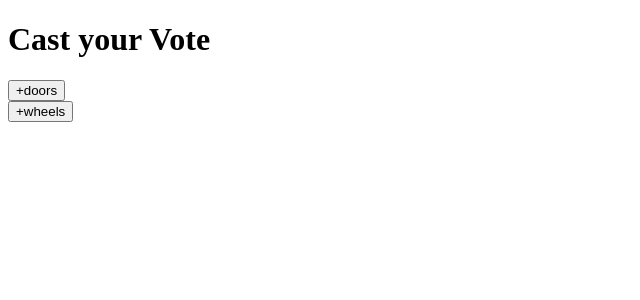
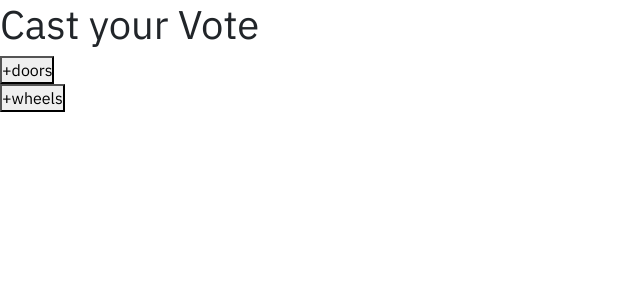
Before and after one commit to MSBivens/Doors_vs_Wheels, a Flask app: template flask_app/templates/vote_form.html in a window 1280 px wide. Shown: the top 300 px of the page, without its empty margins (0-640 px from the left). Run offline with Flask 2, Linux system fonts and the light colour scheme; the template is opened without the code that fills it, so the values that code supplies are empty; parts of the project's set-up code (start-up, migrations or seed data) failed here and were passed over.

Commit message:
added template styling and scripts

```diff
--- a/flask_app/templates/doors.html
+++ b/flask_app/templates/doors.html
@@ -4,6 +4,11 @@
     <meta charset="UTF-8">
     <meta http-equiv="X-UA-Compatible" content="IE=edge">
     <meta name="viewport" content="width=device-width, initial-scale=1.0">
+    <link rel="stylesheet" type="text/css" href="{{ url_for('static', filename='css/style.css') }}">
+    <link rel="preconnect" href="https://fonts.googleapis.com">
+    <link rel="preconnect" href="https://fonts.gstatic.com" crossorigin>
+    <link href="https://fonts.googleapis.com/css2?family=IBM+Plex+Sans&display=swap" rel="stylesheet">
+    <link href="https://cdn.jsdelivr.net/npm/bootstrap@5.0.2/dist/css/bootstrap.min.css" rel="stylesheet" integrity="sha384-EVSTQN3/azprG1Anm3QDgpJLIm9Nao0Yz1ztcQTwFspd3yD65VohhpuuCOmLASjC" crossorigin="anonymous">
     <title>Doors</title>
 </head>
 <body>
--- a/flask_app/templates/landing_page.html
+++ b/flask_app/templates/landing_page.html
@@ -4,6 +4,11 @@
     <meta charset="UTF-8">
     <meta http-equiv="X-UA-Compatible" content="IE=edge">
     <meta name="viewport" content="width=device-width, initial-scale=1.0">
+    <link rel="stylesheet" type="text/css" href="{{ url_for('static', filename='css/style.css') }}">
+    <link rel="preconnect" href="https://fonts.googleapis.com">
+    <link rel="preconnect" href="https://fonts.gstatic.com" crossorigin>
+    <link href="https://fonts.googleapis.com/css2?family=IBM+Plex+Sans&display=swap" rel="stylesheet">
+    <link href="https://cdn.jsdelivr.net/npm/bootstrap@5.0.2/dist/css/bootstrap.min.css" rel="stylesheet" integrity="sha384-EVSTQN3/azprG1Anm3QDgpJLIm9Nao0Yz1ztcQTwFspd3yD65VohhpuuCOmLASjC" crossorigin="anonymous">
     <title>Landing Page: Doors vs Wheels</title>
 </head>
 <body>
--- a/flask_app/templates/register_form.html
+++ b/flask_app/templates/register_form.html
@@ -4,6 +4,11 @@
     <meta charset="UTF-8">
     <meta http-equiv="X-UA-Compatible" content="IE=edge">
     <meta name="viewport" content="width=device-width, initial-scale=1.0">
+    <link rel="stylesheet" type="text/css" href="{{ url_for('static', filename='css/style.css') }}">
+    <link rel="preconnect" href="https://fonts.googleapis.com">
+    <link rel="preconnect" href="https://fonts.gstatic.com" crossorigin>
+    <link href="https://fonts.googleapis.com/css2?family=IBM+Plex+Sans&display=swap" rel="stylesheet">
+    <link href="https://cdn.jsdelivr.net/npm/bootstrap@5.0.2/dist/css/bootstrap.min.css" rel="stylesheet" integrity="sha384-EVSTQN3/azprG1Anm3QDgpJLIm9Nao0Yz1ztcQTwFspd3yD65VohhpuuCOmLASjC" crossorigin="anonymous">
     <title>Register email to vote</title>
 </head>
 <body>
--- a/flask_app/templates/vote_form.html
+++ b/flask_app/templates/vote_form.html
@@ -4,6 +4,11 @@
     <meta charset="UTF-8">
     <meta http-equiv="X-UA-Compatible" content="IE=edge">
     <meta name="viewport" content="width=device-width, initial-scale=1.0">
+    <link rel="stylesheet" type="text/css" href="{{ url_for('static', filename='css/style.css') }}">
+    <link rel="preconnect" href="https://fonts.googleapis.com">
+    <link rel="preconnect" href="https://fonts.gstatic.com" crossorigin>
+    <link href="https://fonts.googleapis.com/css2?family=IBM+Plex+Sans&display=swap" rel="stylesheet">
+    <link href="https://cdn.jsdelivr.net/npm/bootstrap@5.0.2/dist/css/bootstrap.min.css" rel="stylesheet" integrity="sha384-EVSTQN3/azprG1Anm3QDgpJLIm9Nao0Yz1ztcQTwFspd3yD65VohhpuuCOmLASjC" crossorigin="anonymous">
     <title>Vote</title>
 </head>
 <body>
--- a/flask_app/templates/wheels.html
+++ b/flask_app/templates/wheels.html
@@ -4,6 +4,11 @@
     <meta charset="UTF-8">
     <meta http-equiv="X-UA-Compatible" content="IE=edge">
     <meta name="viewport" content="width=device-width, initial-scale=1.0">
+    <link rel="stylesheet" type="text/css" href="{{ url_for('static', filename='css/style.css') }}">
+    <link rel="preconnect" href="https://fonts.googleapis.com">
+    <link rel="preconnect" href="https://fonts.gstatic.com" crossorigin>
+    <link href="https://fonts.googleapis.com/css2?family=IBM+Plex+Sans&display=swap" rel="stylesheet">
+    <link href="https://cdn.jsdelivr.net/npm/bootstrap@5.0.2/dist/css/bootstrap.min.css" rel="stylesheet" integrity="sha384-EVSTQN3/azprG1Anm3QDgpJLIm9Nao0Yz1ztcQTwFspd3yD65VohhpuuCOmLASjC" crossorigin="anonymous">
     <title>Wheels</title>
 </head>
 <body>
```
Also changed, not shown: flask_app/templates/navbar.html (+23 -1 lines).
